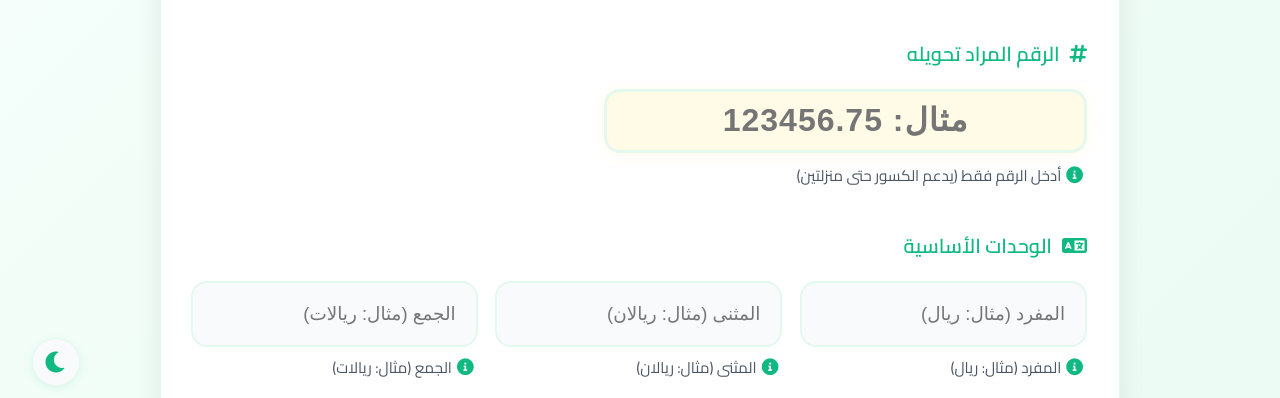
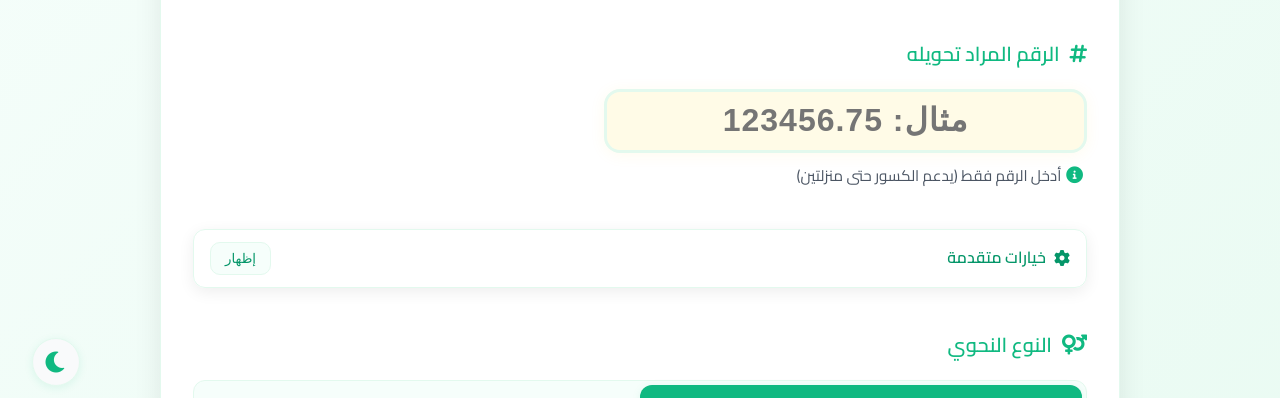
Before and after one commit to M4A28/m4a28.github.io, a plain HTML site: page numbers.html in a window 1280 px wide. Shown: the part 382-780 px from the top of the page. Drawn offline with Linux system fonts and the light colour scheme.

Commit message:
Update numbers.html
fix some isuus

```diff
--- a/numbers.html
+++ b/numbers.html
@@ -402,6 +402,38 @@
             100% { background: var(--green-50); }
         }
 
+        /* خيارات متقدمة قابلة للطي */
+        .advanced-header {
+            display: flex;
+            align-items: center;
+            justify-content: space-between;
+            margin: 8px 0 10px 0;
+            padding: 12px 16px;
+            background: rgba(255,255,255,0.7);
+            border: 1px solid var(--green-100);
+            border-radius: 12px;
+            box-shadow: var(--shadow);
+        }
+        .advanced-title {
+            display: flex;
+            align-items: center;
+            gap: 8px;
+            font-weight: 700;
+            color: var(--dark-green);
+        }
+        .advanced-toggle {
+            border: 1px solid var(--green-100);
+            background: var(--green-50);
+            color: var(--dark-green);
+            border-radius: 10px;
+            padding: 8px 14px;
+            cursor: pointer;
+            transition: var(--transition);
+        }
+        .advanced-toggle:hover { background: var(--light-green); color: #fff; }
+        .advanced-content { display: none; }
+        .advanced-content.open { display: block; animation: fadeIn 0.3s ease-out; }
+
         /* استجابة للشاشات الصغيرة */
         @media (max-width: 768px) {
             .container {
@@ -549,12 +581,16 @@
                     </div>
                 </div>
 
+                <!-- خيارات متقدمة -->
+                <div class="form-section">
+                    <div class="advanced-header">
+                        <div class="advanced-title"><i class="fas fa-cog"></i> خيارات متقدمة</div>
+                        <button type="button" id="advancedToggle" class="advanced-toggle">إظهار</button>
+                    </div>
+                    <div id="advancedContent" class="advanced-content">
                         <!-- الوحدات الأساسية -->
-                <div class="form-section">
-                    <div class="section-title">
-                        <i class="fas fa-language"></i>
-                        الوحدات الأساسية
-                    </div>
+                        <div class="form-section" style="margin-top: 10px;">
+                            <div class="section-title"><i class="fas fa-language"></i> الوحدات الأساسية</div>
                             <div class="form-grid">
                                 <div class="form-group">
                                     <input type="text" id="singular" class="form-input" placeholder="المفرد (مثال: ريال)">
@@ -570,13 +606,9 @@
                                 </div>
                             </div>
                         </div>
-
                         <!-- وحدات الكسور -->
                         <div class="form-section">
-                    <div class="section-title">
-                        <i class="fas fa-percentage"></i>
-                        وحدات الكسور العشرية (اختيارية)
-                    </div>
+                            <div class="section-title"><i class="fas fa-percentage"></i> وحدات الكسور العشرية (اختيارية)</div>
                             <div class="form-grid">
                                 <div class="form-group">
                                     <input type="text" id="fractionalSingular" class="form-input" placeholder="مفرد الكسر (مثال: هللة)">
@@ -589,6 +621,8 @@
                                 <div class="form-group">
                                     <input type="text" id="fractionalPlural" class="form-input" placeholder="جمع الكسر (مثال: هللات)">
                                     <div class="form-input-hint"><i class="fas fa-info-circle"></i>جمع الكسر (مثال: هللات)</div>
+                                </div>
+                            </div>
                         </div>
                     </div>
                 </div>
@@ -925,6 +959,16 @@
             }
         });
 
+        // تبديل الخيارات المتقدمة
+        const advancedToggle = document.getElementById('advancedToggle');
+        const advancedContent = document.getElementById('advancedContent');
+        if (advancedToggle && advancedContent) {
+            advancedToggle.addEventListener('click', function() {
+                const isOpen = advancedContent.classList.toggle('open');
+                advancedToggle.textContent = isOpen ? 'إخفاء' : 'إظهار';
+            });
+        }
+
         // تأثير التلاشي عند التحميل
         document.addEventListener('DOMContentLoaded', function() {
             document.querySelector('.container').classList.add('fade-in');
```
Lines whose indentation alone changed are shown as unchanged.
